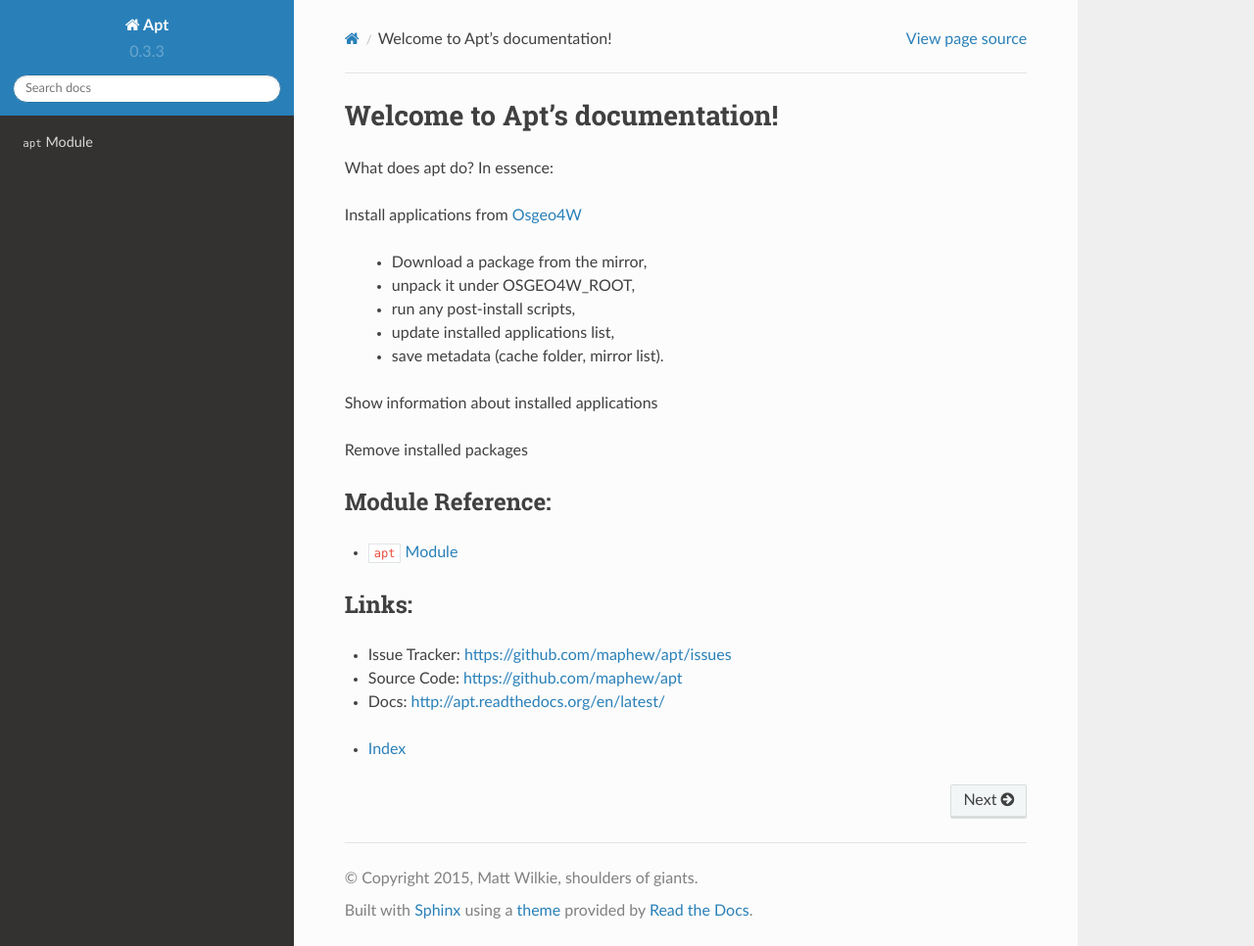
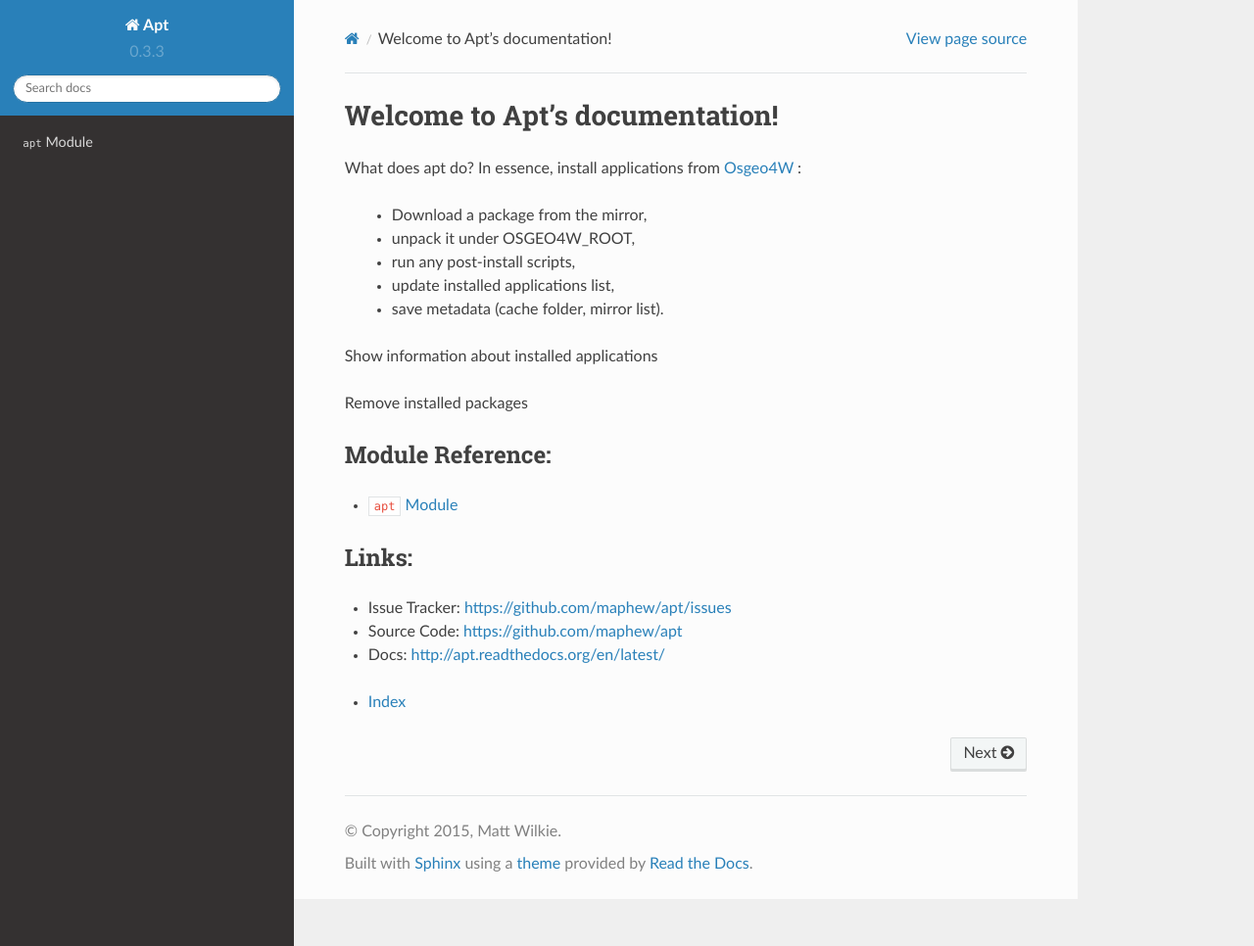
Before and after one commit to maphew/apt, a Sphinx documentation site: the page built from docs/source/index.rst, in a window 1280 px wide and 966 px high. Shown: the whole window at 98% size. Built offline with Sphinx 7.4.7 and the Read the Docs theme 2.0.0, drawn with Linux system fonts in a browser that asks for light colours.

```diff
--- a/docs/source/conf.py
+++ b/docs/source/conf.py
@@ -15,6 +15,17 @@
 import sys
 import os
 import shlex
+
+# https://read-the-docs.readthedocs.org/en/latest/faq.html#i-get-import-errors-on-libraries-that-depend-on-c-modules
+from mock import Mock as MagicMock
+
+class Mock(MagickMock):
+    @classmethod
+    def __getattr__(cls, name):
+        return Mock()
+
+MOCK_MODULES = ['ctypes']
+sys.modules.update((mod_name, Mock()) for mod_name in MOCK_MODULES)
 
 # If extensions (or modules to document with autodoc) are in another directory,
 # add these directories to sys.path here. If the directory is relative to the
@@ -53,8 +64,8 @@ master_doc = 'index'
 
 # General information about the project.
 project = u'Apt'
-copyright = u'2015, Matt Wilkie, shoulders of giants'
-author = u'Matt Wilkie, shoulders of giants'
+copyright = u'2015, Matt Wilkie'
+author = u'Matt Wilkie'
 
 # The version info for the project you're documenting, acts as replacement for
 # |version| and |release|, also used in various other places throughout the
@@ -236,7 +247,7 @@ latex_elements = {
 #  author, documentclass [howto, manual, or own class]).
 latex_documents = [
   (master_doc, 'Apt.tex', u'Apt Documentation',
-   u'Matt Wilkie, shoulders of giants', 'manual'),
+   u'Matt Wilkie', 'manual'),
 ]
 
 # The name of an image file (relative to this directory) to place at the top of
@@ -280,7 +291,7 @@ man_pages = [
 #  dir menu entry, description, category)
 texinfo_documents = [
   (master_doc, 'Apt', u'Apt Documentation',
-   author, 'Apt', 'One line description of project.',
+   author, 'Apt', 'command line installer and package manager for Osgeo4W.',
    'Miscellaneous'),
 ]
 
--- a/docs/source/index.rst
+++ b/docs/source/index.rst
@@ -6,9 +6,7 @@
 Welcome to Apt's documentation!
 ===============================
 
-What does apt do? In essence:
-
-Install applications from `Osgeo4W`_
+What does apt do? In essence, install applications from `Osgeo4W`_ :
 
     - Download a package from the mirror,
     - unpack it under OSGEO4W_ROOT,
```
Also changed, not shown: 1 other file.
